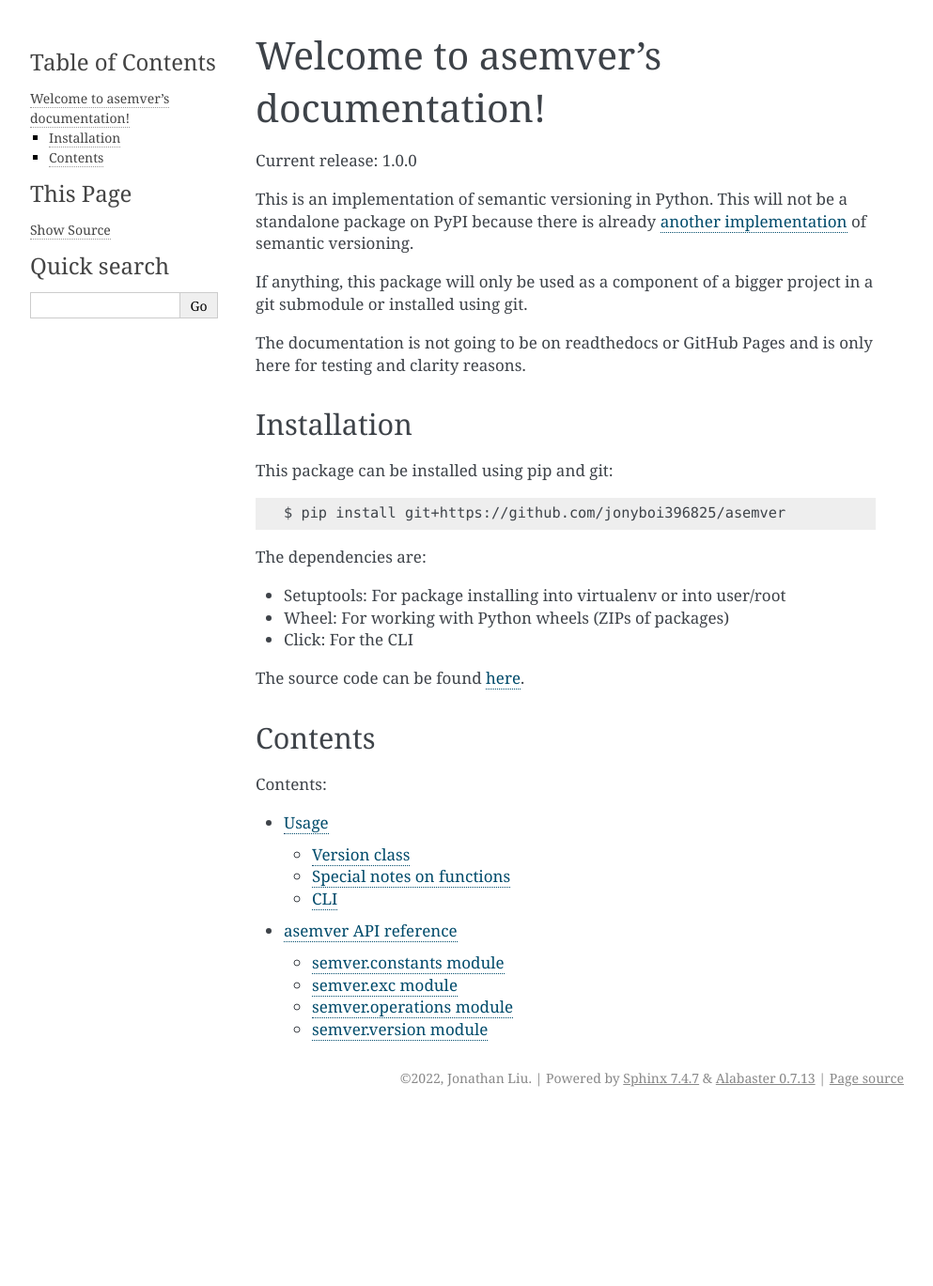
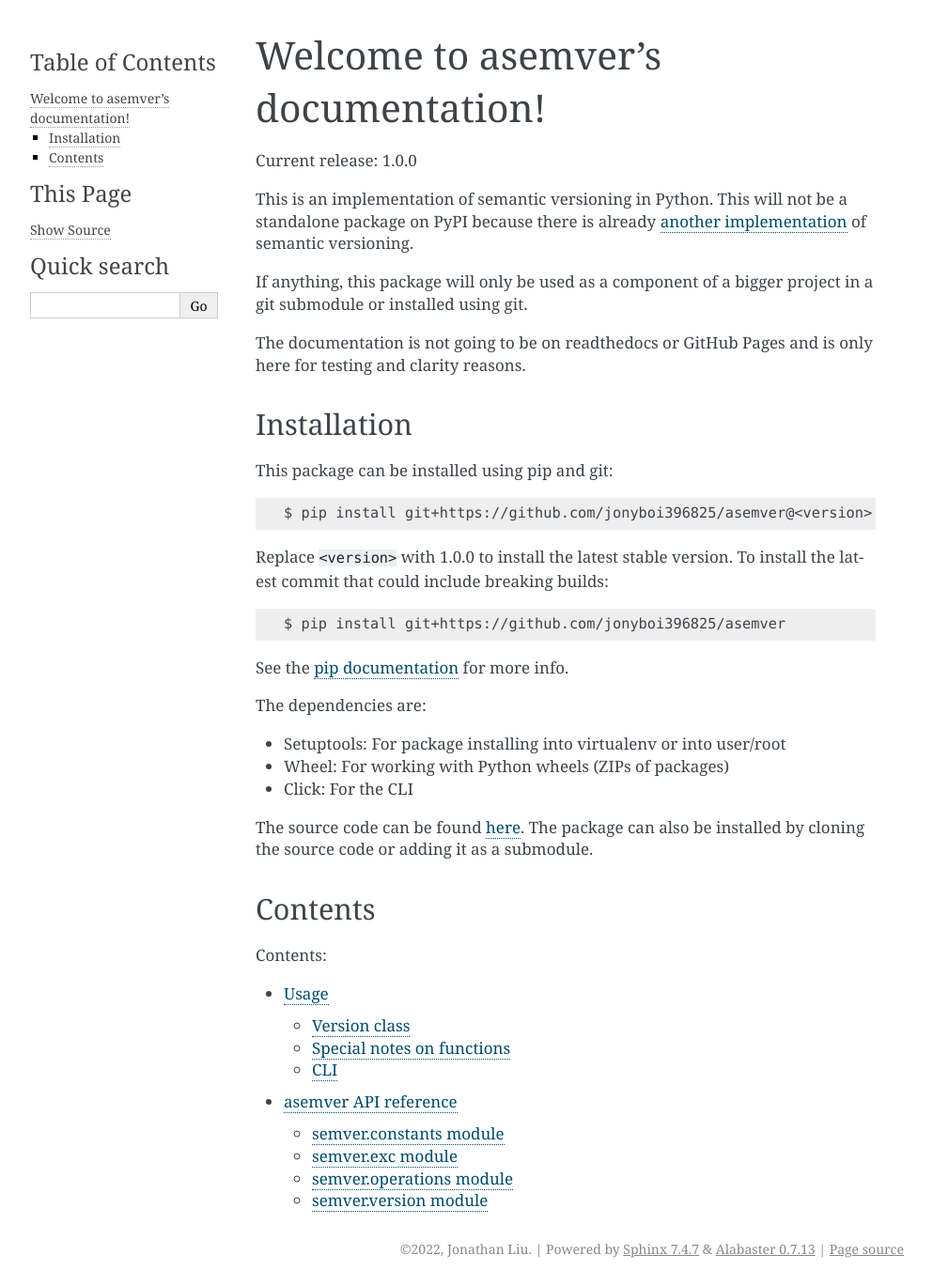
Before and after one commit to jonyboi396825/asemver, a Sphinx documentation site: the page built from docs/source/index.rst, in a window 1280 px wide. Shown: the whole page at 94% size, without its empty margins (148-1141 px from the left). Built offline with Sphinx 7.4.7, drawn with Linux system fonts in a browser that asks for light colours; before the commit the page ends 1187 px from its top, so only the background shows below that.

Commit message:
add better install instructions

```diff
--- a/docs/source/index.rst
+++ b/docs/source/index.rst
@@ -21,8 +21,17 @@ This package can be installed using pip and git:
 
 .. code-block:: text
 
+   $ pip install git+https://github.com/jonyboi396825/asemver@<version>
+
+Replace ``<version>`` with |version| to install the latest stable version.
+To install the latest commit that could include breaking builds:
+
+.. code-block:: text
+
    $ pip install git+https://github.com/jonyboi396825/asemver
 
+See the `pip documentation <https://pip.pypa.io/en/stable/topics/vcs-support/>`_
+for more info.
 
 The dependencies are:
 
@@ -31,6 +40,8 @@ The dependencies are:
 * Click: For the CLI
 
 The source code can be found `here <https://github.com/jonyboi396825/asemver>`_.
+The package can also be installed by cloning the source code or adding it
+as a submodule.
 
 Contents
 --------
```
